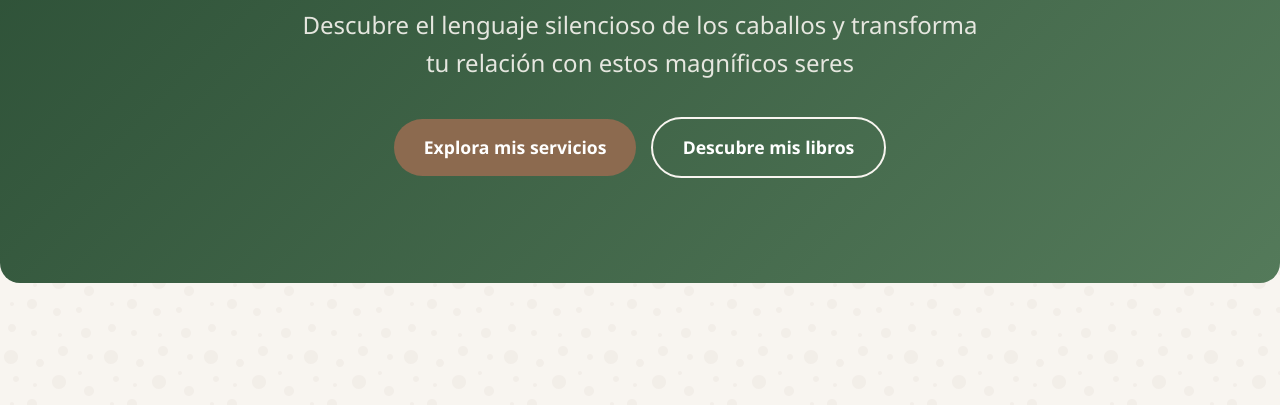
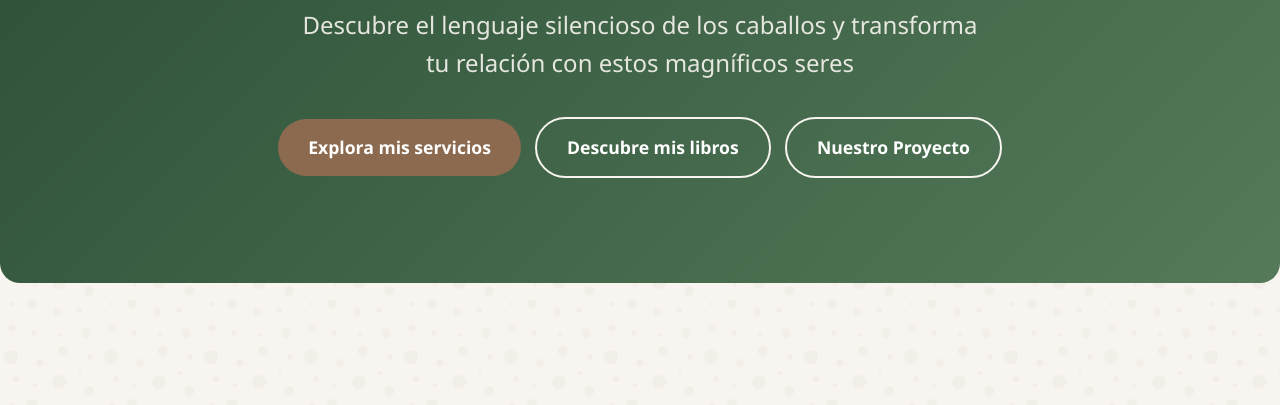
Before and after one commit to davidnhe-page/feralis, a plain HTML site: page index.html in a window 1280 px wide. Shown: the part 254-659 px from the top of the page. Drawn offline with Linux system fonts and the light colour scheme.

Commit message:
Update index.html

```diff
--- a/index.html
+++ b/index.html
@@ -372,6 +372,7 @@
             <div>
                 <a href="#servicios" class="btn">Explora mis servicios</a>
                 <a href="#libros" class="btn btn-secondary">Descubre mis libros</a>
+                <a href="proyecto.html" class="btn btn-secondary">Nuestro Proyecto</a>
             </div>
         </div>
     </section>
@@ -546,4 +547,5 @@
         </div>
     </footer>
 </body>
+
 </html>
```
